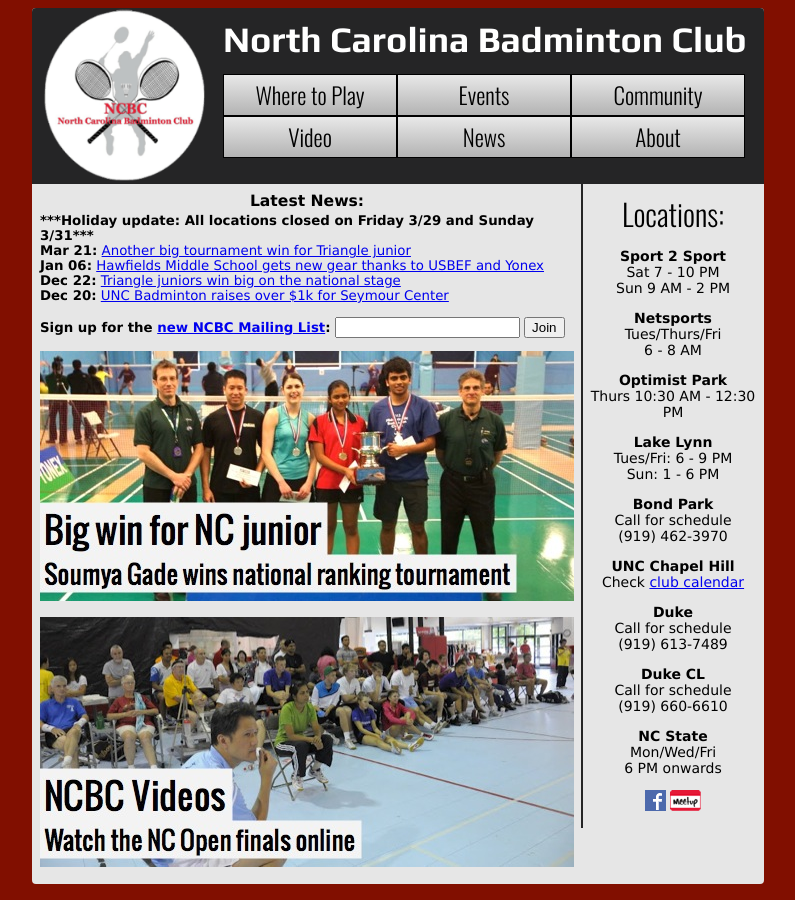
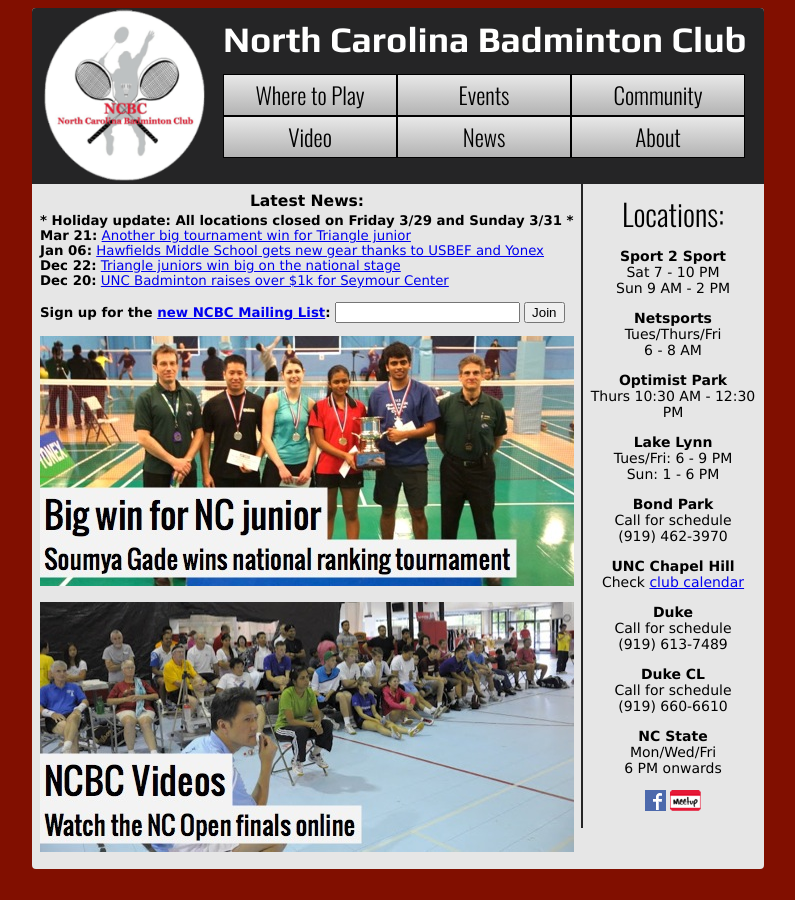
Before and after one commit to NCBC/ncbc.github.com, a Jekyll site: the page built from index.html, in a window 1280 px wide. Shown: the whole page, without its empty margins (242-1037 px from the left). Built offline with Jekyll 4.4.1, drawn with Linux system fonts in a browser that asks for light colours.

```diff
--- a/index.html
+++ b/index.html
@@ -5,7 +5,7 @@ title: Home
 
 <div id="main" class="grid_9">
 	<h3 style="margin-top: 8px; margin-bottom: -10px; text-align: center;">Latest News:</h3>
-	<p><strong>***Holiday update: All locations closed on Friday 3/29 and Sunday 3/31***</strong><br />{% for post in site.posts limit:4 %}
+	<p><strong>* Holiday update: All locations closed on Friday 3/29 and Sunday 3/31 *</strong><br />{% for post in site.posts limit:4 %}
 	<strong>{{ post.date | date: "%b %d" }}:</strong> <a href="{{ post.url }}">{{ post.title }}</a> <br />
 		{% endfor %}</p>
 	<p>
```
